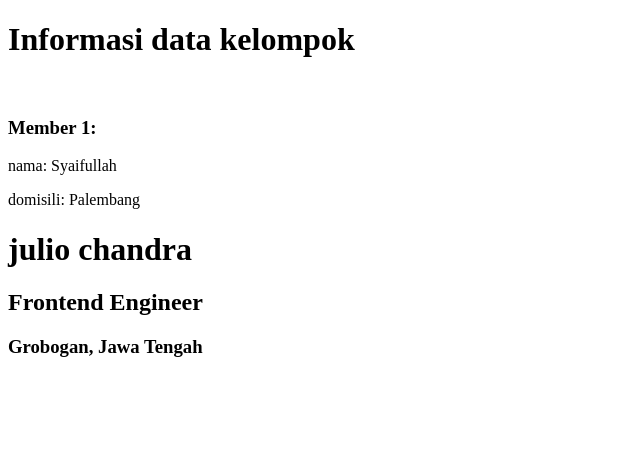
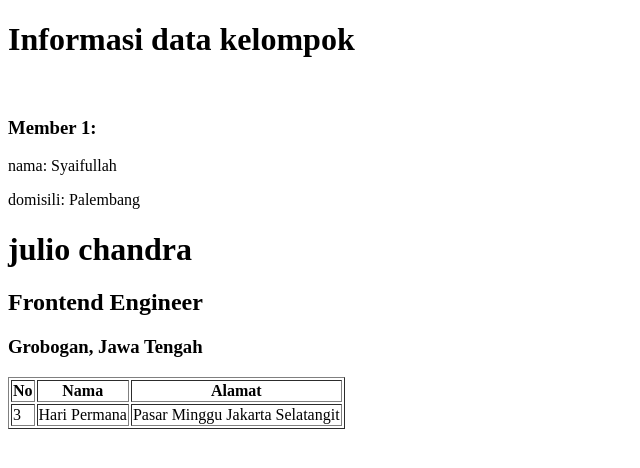
Before and after one commit to Esyeha/tugas-binar-clone-merge, a plain HTML site: page index.html in a window 1280 px wide. Shown: the whole page, without its empty margins (0-640 px from the left). Drawn offline with Linux system fonts and the light colour scheme.

Commit message:
add feat/hari

```diff
--- a/index.html
+++ b/index.html
@@ -19,5 +19,20 @@
         <h3>Grobogan, Jawa Tengah</h3>
     </div>
 
+    <table border="1">
+        <thead>
+            <th>No</th>
+            <th>Nama</th>
+            <th>Alamat</th>
+        </thead>
+        <tbody>
+            <tr>
+                <td>3</td>
+                <td>Hari Permana</td>
+                <td>Pasar Minggu Jakarta Selatangit</td>
+            </tr>
+        </tbody>
+    </table>
+
 </body>
 </html>
```
